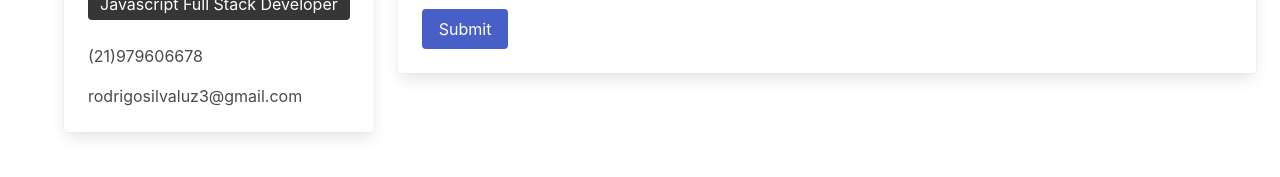
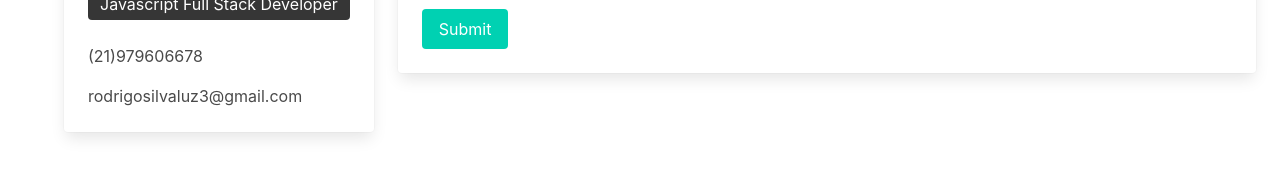
Before and after one commit to rodrigosilvaluz/rodrigosilvaluz.github.io, a plain HTML site: page contact.html in a window 1280 px wide. Shown: the part 419-596 px from the top of the page. Drawn offline with nearby package versions, Linux system fonts and the light colour scheme.

Commit message:
New Commit

```diff
--- a/contact.html
+++ b/contact.html
@@ -88,7 +88,7 @@
                                 </div>
                                 <div class="field is-grouped">
                                     <div class="control">
-                                        <button class="button is-link">Submit</button>
+                                        <button class="button is-primary">Submit</button>
                                     </div>
                                 </div>
                             </div>
```
